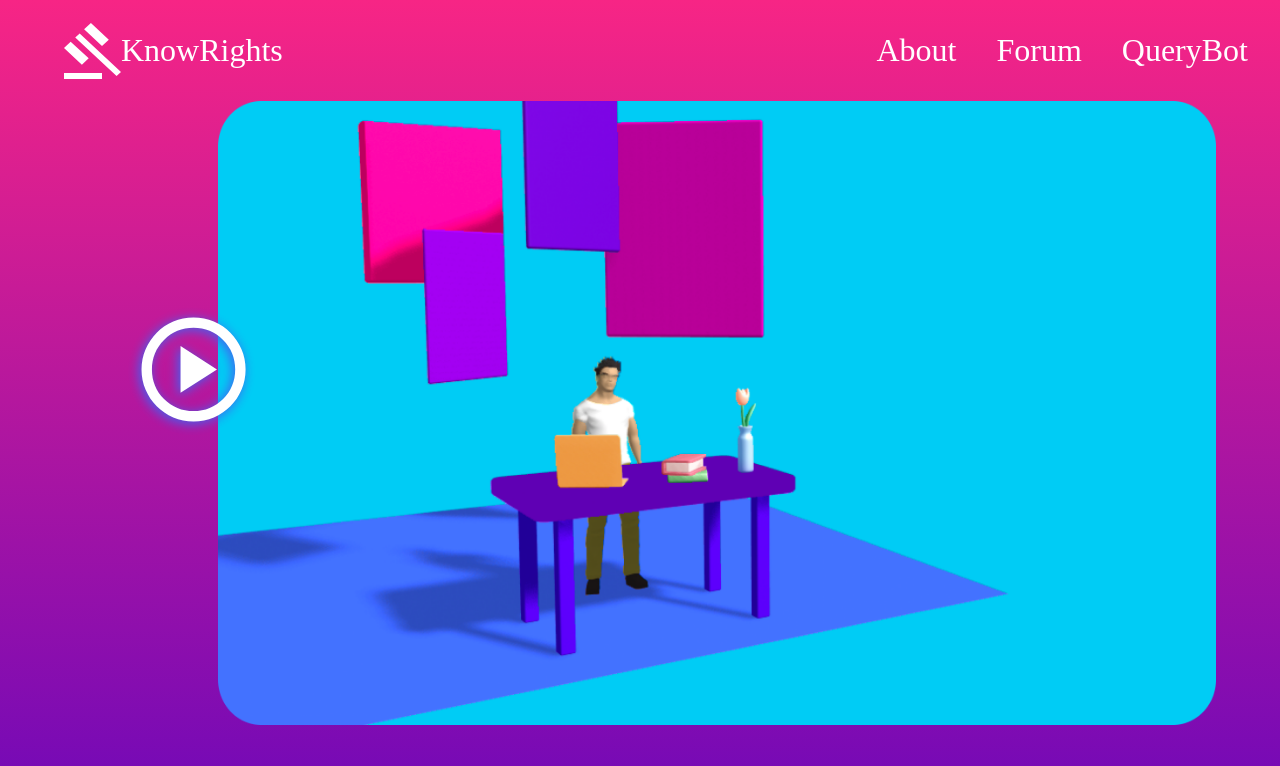
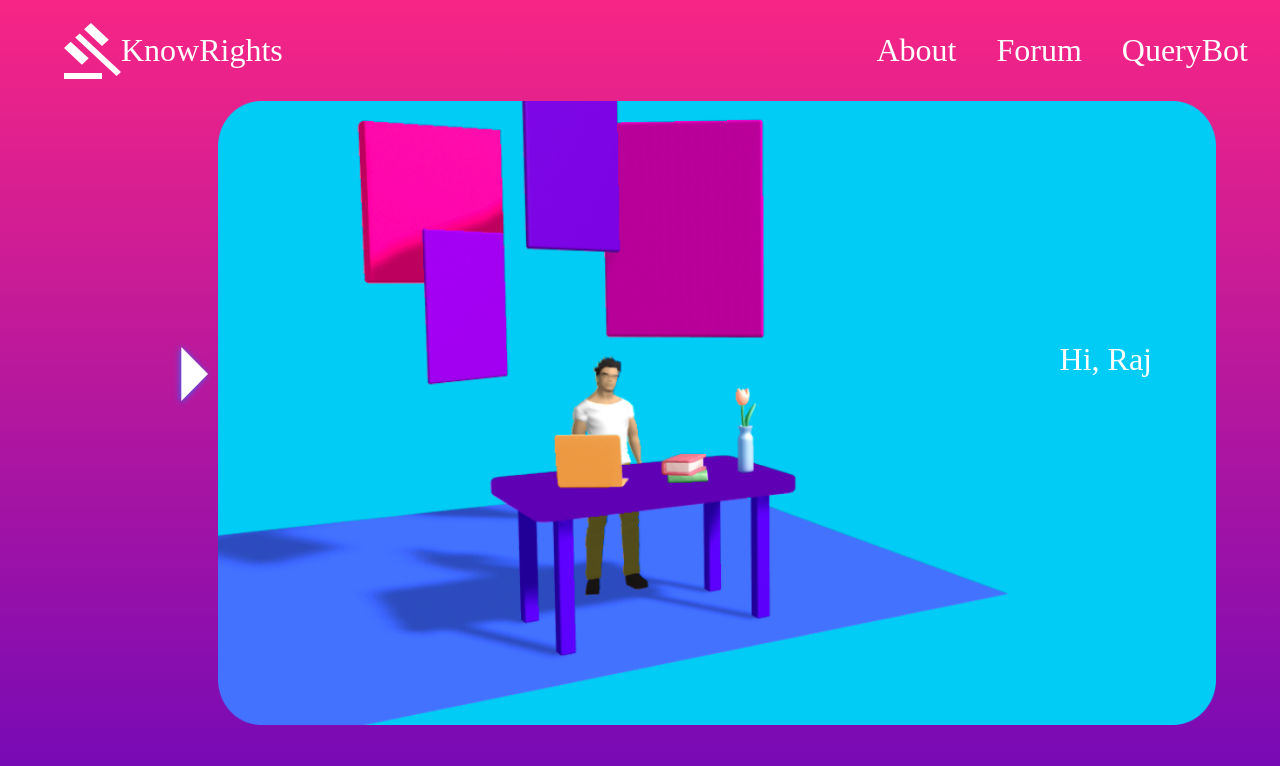
Before and after one commit to culp-rits/KnowRights, a React (Create React App) app: page / in a window 1280 px wide. Shown: the top 766 px of the page. Built offline with nearby package versions, Linux system fonts and the light colour scheme.

Commit message:
fixed transition

```diff
--- a/src/App.js
+++ b/src/App.js
@@ -1,5 +1,4 @@
 import Homepage from "./pages/Homepage";
-import {Routes,Route} from 'react-router-dom';
 function App() {
   return(
     <div className="App p-0">
--- a/src/components/About.js
+++ b/src/components/About.js
@@ -1,12 +1,36 @@
 import { Link } from "react-router-dom";
+import { useState } from "react";
 function About(){
+    const [state,setState]=useState(0);
+    const changeState=(e) =>{
+        e.preventDefault()
+        setState((state+1)%2)
+    }
     return (
         <div>
             <div className="relative flex flex-row justify-end px-[5%] pb-[5%]">
-                <Link to="/game" >
+
+                {/* <Link to="/game" >
                     <img className="top-[30%] left-[10%] grow w-[10%] rounded-full absolute hover:bg-white hover:bg-opacity-25 active:bg-blue-400 active:bg-opacity-75" src="/playcircle.svg" alt="" />
-                </Link>
-                <img className=" h-[78vh] w-[78vw]" src="/homepageimg@2x.png" alt="" />
+                </Link> */}
+
+                {state===0 &&
+                    <div>
+                        <img onClick={changeState} className="top-[30%] left-[10%] grow w-[10%] rounded-full absolute hover:bg-white hover:bg-opacity-25 active:bg-blue-400 active:bg-opacity-75" src="/arrowright.svg" alt="" />
+                        <img className=" h-[78vh] w-[78vw]" src="/homepageimg@2x.png" alt="" />
+                        <p className="absolute top-[30%] right-[10%] text-left text-13xl text-white font-russo-one">Hi, Raj</p>
+                    </div>
+                }
+                {state===1 &&
+                    <div>
+                        <Link to="/game" >
+                            <img className="top-[30%] left-[10%] grow w-[10%] rounded-full absolute hover:bg-white hover:bg-opacity-25 active:bg-blue-400 active:bg-opacity-75" src="/playcircle.svg" alt="" />
+                        </Link>
+                        <img className=" h-[78vh] w-[78vw]" src="/homepageimg@2x.png" alt="" />
+                        <p className="absolute top-[30%] right-[10%] text-left text-13xl text-darkblue font-russo-one">Let's start your<p className="text-white">FIRST BUSINESS</p></p>
+                    </div>
+                }
+
             </div>
         </div>
     )
--- a/src/components/QueryBot.js
+++ b/src/components/QueryBot.js
@@ -11,7 +11,7 @@ function QueryBot() {
         <div className='flex items-center w-2/3 bg-white rounded-11xl p-2 mt-16'>
             <input
             type="text"
-            value="Enter your text here...."
+            placeholder="Enter your text here...."
             className="font-russo-one text-slate-500  border-none w-full text-5xl"
             />
             <img src="/send-fill0-wght400-grad0-opsz24-1.svg" alt="" />
@@ -20,7 +20,7 @@ function QueryBot() {
             <textarea
             rows="8"
             readOnly
-            value="Here is a solution to your problem..."
+            placeholder="Here is a solution to your problem..."
             className="font-russo-one text-darkblue border-none w-full text-5xl"
             />
         </div>
--- a/src/pages/Homepage.js
+++ b/src/pages/Homepage.js
@@ -11,6 +11,7 @@ function Homepage(){
                 <Route path='/' element={<About/>}/>
                 <Route path='/forum' element={<Forum/>}/>
                 <Route path='/bot' element={<QueryBot/>}/>
+
             </Routes>
         </div>
     )
```
